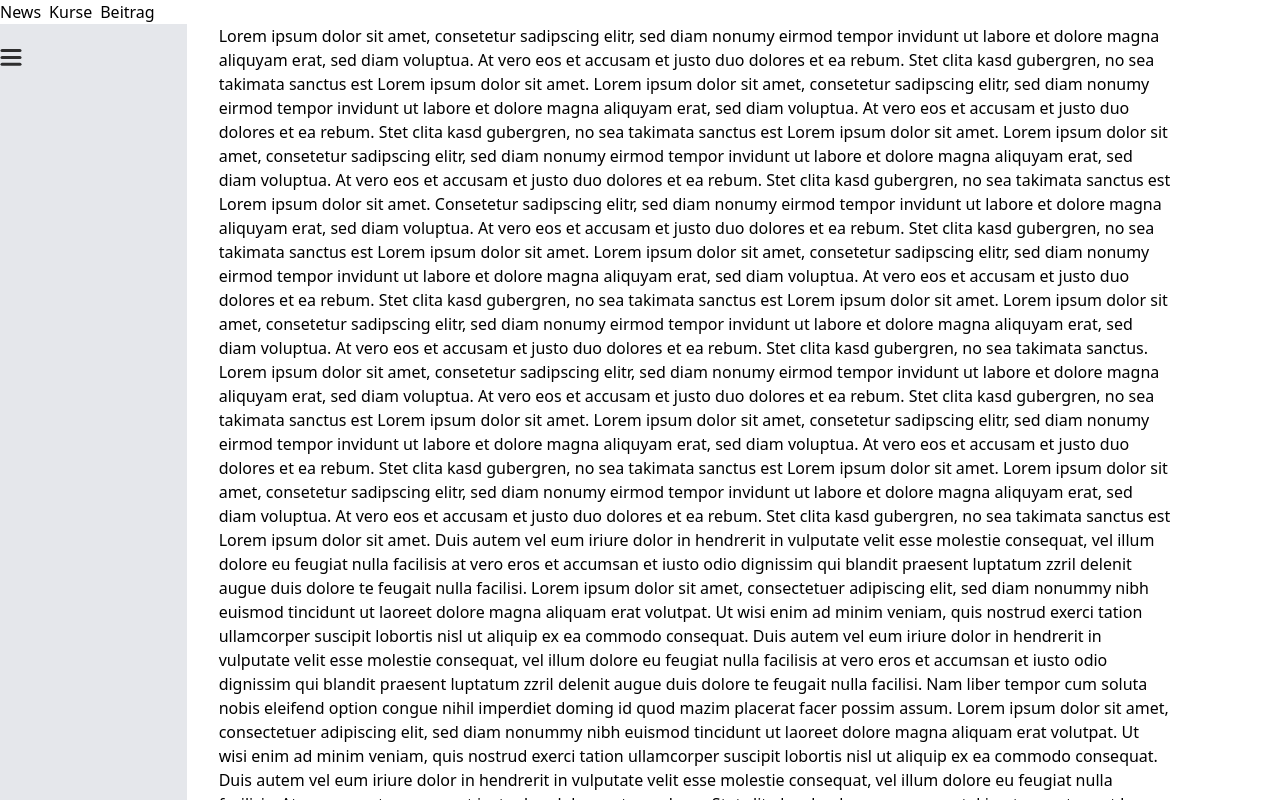
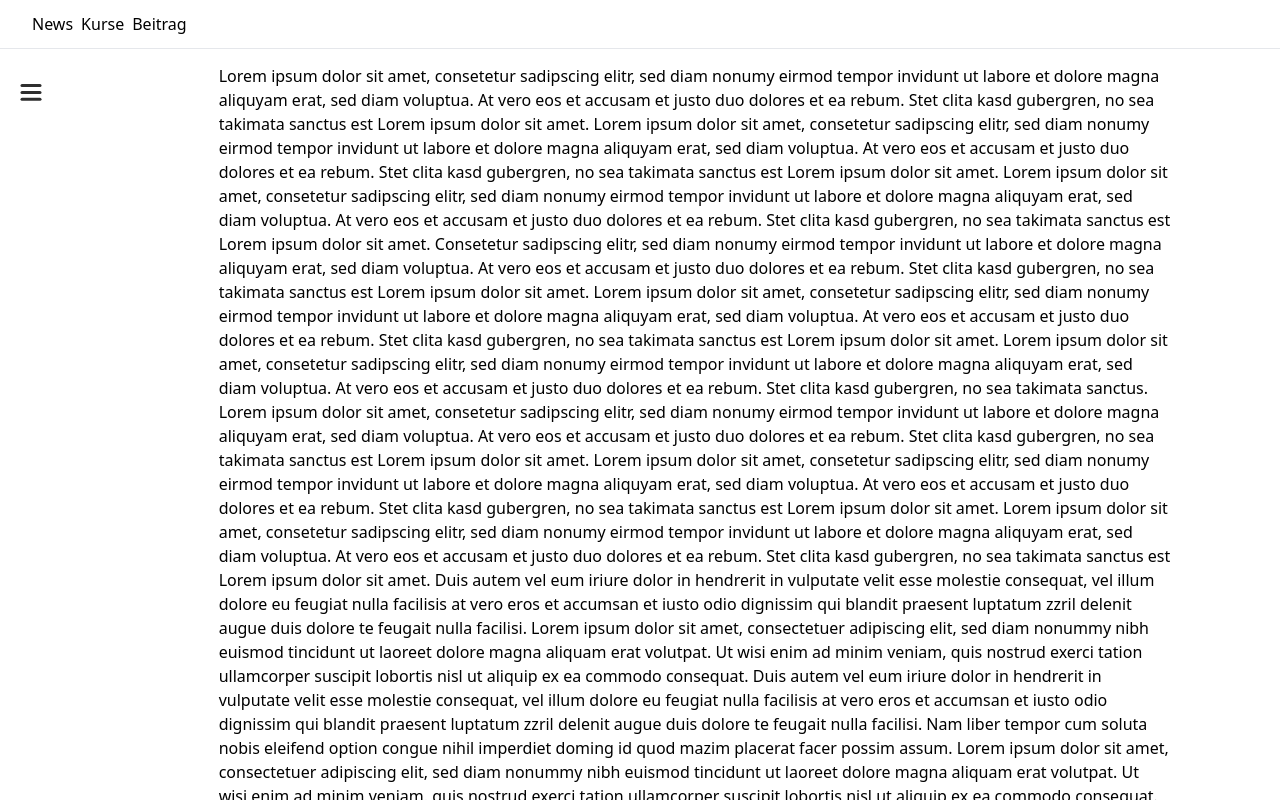
Before and after one commit to frawis/react-g7anmn-apollo, a React (Create React App) app: page /post in a window 1280 px wide. Shown: the top 800 px of the page. Built offline with nearby package versions, Linux system fonts and the light colour scheme.

Commit message:
6 files modified, 2 added

```diff
--- a/src/App.js
+++ b/src/App.js
@@ -2,6 +2,7 @@ import React from "react";
 import { BrowserRouter as Router, Route, Switch, Link } from "react-router-dom";
 import Main from "./Main";
 import Kurse from "./Kurse";
+import News from "./News";
 import KursDetails from "./KursDetails";
 import Post from "./components/Post";
 
@@ -9,7 +10,9 @@ export default function App() {
   return (
     <Router>
       <React.Suspense fallback={<p>Loading...</p>}>
-        <nav className="flex space-x-2">
+        <div className="border-b border-b-gray-300 fixed top-0 right-0 left-0 w-full z-50 bg-white">
+          <div className="max-w-screen-2xl mx-auto px-4 md:px-6 lg:px-8">
+            <nav className="flex space-x-2 h-12 items-center">
               <div>
                 <Link to="/news">News</Link>
               </div>
@@ -20,9 +23,15 @@ export default function App() {
                 <Link to="/post">Beitrag</Link>
               </div>
             </nav>
+          </div>
+        </div>
         <Switch>
+          <main className="mt-16">
             <Route path="/" exact>
               <Main />
+            </Route>
+            <Route path="/news" exact>
+              <News />
             </Route>
             <Route path="/kurse" exact>
               <Kurse />
@@ -33,6 +42,7 @@ export default function App() {
             <Route path="/post" exact>
               <Post />
             </Route>
+          </main>
         </Switch>
       </React.Suspense>
     </Router>
--- /dev/null
+++ b/src/News.js
@@ -0,0 +1,55 @@
+import React from "react";
+import { useQuery, gql } from "@apollo/client";
+
+const ALL_POSTS = gql`
+  query GetAllPosts {
+    posts(first: 4) {
+      nodes {
+        id
+        slug
+        title
+        excerpt
+        date
+        categories {
+          edges {
+            node {
+              name
+              slug
+            }
+          }
+        }
+        tags {
+          edges {
+            node {
+              name
+            }
+          }
+        }
+        featuredImage {
+          node {
+            sourceUrl
+          }
+        }
+      }
+    }
+  }
+`;
+const News = () => {
+  const { loading, data, fetchMore } = useQuery(ALL_POSTS, {
+    variables: {
+      offset: 0,
+      limit: 8
+    }
+  });
+  if (loading) return <p>Lade...</p>;
+  console.log(data);
+  return (
+    <div>
+      <div className="">
+        <h2>News</h2>
+      </div>
+    </div>
+  );
+};
+
+export default News;
--- a/src/components/Post.js
+++ b/src/components/Post.js
@@ -18,7 +18,7 @@ const Post = () => {
 
   return (
     <div className="grid grid-cols-12 gap-8">
-      <div className="col-span-2 bg-gray-200">
+      <div className="col-span-2 relative">
         <svg className="progress-icon" viewBox="0 0 60 60">
           <motion.path
             fill="none"
--- a/src/components/SocialBar.js
+++ b/src/components/SocialBar.js
@@ -3,10 +3,11 @@ import { motion, useCycle } from "framer-motion";
 import { useDimensions } from "../utils/use-dimensions";
 import SocialToggle from "./SocialToggle";
 import SocialNavigation from "./SocialNavigation";
+import "./socialbar.css";
 
 const socialmenu = {
-  open: (height = 300) => ({
-    clipPath: `circle(${height * 2 + 200}px at 40px 40px)`,
+  open: (height = 15) => ({
+    clipPath: `circle(${height * 2 + 200}px at 30px 30px)`,
     transition: {
       type: "spring",
       stiffness: 20,
@@ -14,7 +15,7 @@ const socialmenu = {
     }
   }),
   closed: {
-    clipPath: "circle(30px at 40px 40px)",
+    clipPath: "circle(24px at 32px 32px)",
     transition: {
       delay: 0.5,
       type: "spring",
@@ -30,16 +31,22 @@ const SocialBar = () => {
   const { height } = useDimensions(containerRef);
 
   return (
+    <div className="relative">
       <motion.nav
         initial={false}
         animate={isOpen ? "open" : "closed"}
         custom={height}
         ref={containerRef}
+        className="social-nav"
       >
-      <motion.div className="background" variants={socialmenu} />
+        <motion.div
+          className="social-nav__background bg-gray-50"
+          variants={socialmenu}
+        />
         <SocialNavigation />
         <SocialToggle toggle={() => setIsOpen()} />
       </motion.nav>
+    </div>
   );
 };
 
--- a/src/components/SocialNavigation.js
+++ b/src/components/SocialNavigation.js
@@ -28,13 +28,121 @@ const variantsItem = {
 };
 
 const SocialNavigation = () => (
-  <motion.ul variants={variants}>
+  <motion.ul variants={variants} className="social-nav__wrapper">
     <motion.li
       variants={variantsItem}
       whileHover={{ scale: 1.1 }}
       whileTap={{ scale: 0.95 }}
+      className="social-nav__item"
     >
-      Github
+      <div className="text-gray-500 hover:text-yellow-600">
+        <svg
+          xmlns="http://www.w3.org/2000/svg"
+          fill="none"
+          viewBox="0 0 24 24"
+          stroke="currentColor"
+          className="w-5 h-5"
+        >
+          <path
+            strokeLinecap="round"
+            strokeLinejoin="round"
+            strokeWidth={2}
+            d="M12 8v13m0-13V6a2 2 0 112 2h-2zm0 0V5.5A2.5 2.5 0 109.5 8H12zm-7 4h14M5 12a2 2 0 110-4h14a2 2 0 110 4M5 12v7a2 2 0 002 2h10a2 2 0 002-2v-7"
+          />
+        </svg>
+      </div>
+    </motion.li>
+    <motion.li
+      variants={variantsItem}
+      whileHover={{ scale: 1.1 }}
+      whileTap={{ scale: 0.95 }}
+      className="social-nav__item"
+    >
+      <div className="text-gray-500 hover:text-yellow-600">
+        <svg
+          xmlns="http://www.w3.org/2000/svg"
+          fill="none"
+          viewBox="0 0 24 24"
+          stroke="currentColor"
+          className="w-5 h-5"
+        >
+          <path
+            strokeLinecap="round"
+            strokeLinejoin="round"
+            strokeWidth={2}
+            d="M5 3v4M3 5h4M6 17v4m-2-2h4m5-16l2.286 6.857L21 12l-5.714 2.143L13 21l-2.286-6.857L5 12l5.714-2.143L13 3z"
+          />
+        </svg>
+      </div>
+    </motion.li>
+    <motion.li
+      variants={variantsItem}
+      whileHover={{ scale: 1.1 }}
+      whileTap={{ scale: 0.95 }}
+      className="social-nav__item"
+    >
+      <div className="text-gray-500 hover:text-yellow-600">
+        <svg
+          xmlns="http://www.w3.org/2000/svg"
+          fill="none"
+          viewBox="0 0 24 24"
+          stroke="currentColor"
+          className="w-5 h-5"
+        >
+          <path
+            strokeLinecap="round"
+            strokeLinejoin="round"
+            strokeWidth={2}
+            d="M12 11c0 3.517-1.009 6.799-2.753 9.571m-3.44-2.04l.054-.09A13.916 13.916 0 008 11a4 4 0 118 0c0 1.017-.07 2.019-.203 3m-2.118 6.844A21.88 21.88 0 0015.171 17m3.839 1.132c.645-2.266.99-4.659.99-7.132A8 8 0 008 4.07M3 15.364c.64-1.319 1-2.8 1-4.364 0-1.457.39-2.823 1.07-4"
+          />
+        </svg>
+      </div>
+    </motion.li>
+    <motion.li
+      variants={variantsItem}
+      whileHover={{ scale: 1.1 }}
+      whileTap={{ scale: 0.95 }}
+      className="social-nav__item"
+    >
+      <div className="text-gray-500 hover:text-yellow-600">
+        <svg
+          xmlns="http://www.w3.org/2000/svg"
+          fill="none"
+          viewBox="0 0 24 24"
+          stroke="currentColor"
+          className="w-5 h-5"
+        >
+          <path
+            strokeLinecap="round"
+            strokeLinejoin="round"
+            strokeWidth={2}
+            d="M5 3v4M3 5h4M6 17v4m-2-2h4m5-16l2.286 6.857L21 12l-5.714 2.143L13 21l-2.286-6.857L5 12l5.714-2.143L13 3z"
+          />
+        </svg>
+      </div>
+    </motion.li>
+    <motion.li
+      variants={variantsItem}
+      whileHover={{ scale: 1.1 }}
+      whileTap={{ scale: 0.95 }}
+      className="social-nav__item"
+    >
+      <div className="text-gray-500 hover:text-yellow-600">
+        <svg
+          xmlns="http://www.w3.org/2000/svg"
+          fill="none"
+          viewBox="0 0 24 24"
+          stroke="currentColor"
+          className="w-5 h-5"
+        >
+          <path
+            strokeLinecap="round"
+            strokeLinejoin="round"
+            strokeWidth={2}
+            d="M5 3v4M3 5h4M6 17v4m-2-2h4m5-16l2.286 6.857L21 12l-5.714 2.143L13 21l-2.286-6.857L5 12l5.714-2.143L13 3z"
+          />
+        </svg>
+      </div>
     </motion.li>
   </motion.ul>
 );
--- a/src/components/SocialToggle.js
+++ b/src/components/SocialToggle.js
@@ -13,7 +13,10 @@ const Path = props => (
 
 const SocialToggle = ({ toggle }) => {
   return (
-    <button onClick={toggle}>
+    <button
+      onClick={toggle}
+      className="social-nav__toggle"
+    >
       <svg width="23" height="23" viewBox="0 0 23 23">
         <Path
           variants={{
--- a/src/components/post.css
+++ b/src/components/post.css
@@ -1,7 +1,7 @@
 .progress-icon {
   position: fixed;
-  top: 20px;
-  left: 20px;
-  width: 80px;
-  height: 80px;
+  top: 120px;
+  left: 12px;
+  width: 40px;
+  height: 40px;
 }
--- /dev/null
+++ b/src/components/socialbar.css
@@ -0,0 +1,46 @@
+.social-nav {
+  position: fixed;
+  top: 60px;
+  left: 0;
+  bottom: 0;
+  width: 64px;
+}
+.social-nav__background {
+  position: absolute;
+  top: 0;
+  left: 0;
+  bottom: 0;
+  width: 64px;
+  background: #fff;
+}
+
+.social-nav__toggle {
+  outline: none;
+  border: none;
+  -webkit-user-select: none;
+  -moz-user-select: none;
+  -ms-user-select: none;
+  cursor: pointer;
+  position: absolute;
+  top: 10px;
+  left: 20px;
+  width: 48px;
+  height: 48px;
+  border-radius: 50%;
+  background: transparent;
+}
+.social-nav__toggle:focus {
+  outline: none;
+}
+.social-nav__wrapper {
+  padding: 6px;
+  position: absolute;
+  top: 60px;
+  width: 58px;
+}
+.social-nav__item {
+  margin-bottom: 12px;
+  padding-left: 12px;
+  align-items: center;
+  cursor: pointer;
+}
```
Lines whose indentation alone changed are shown as unchanged.
